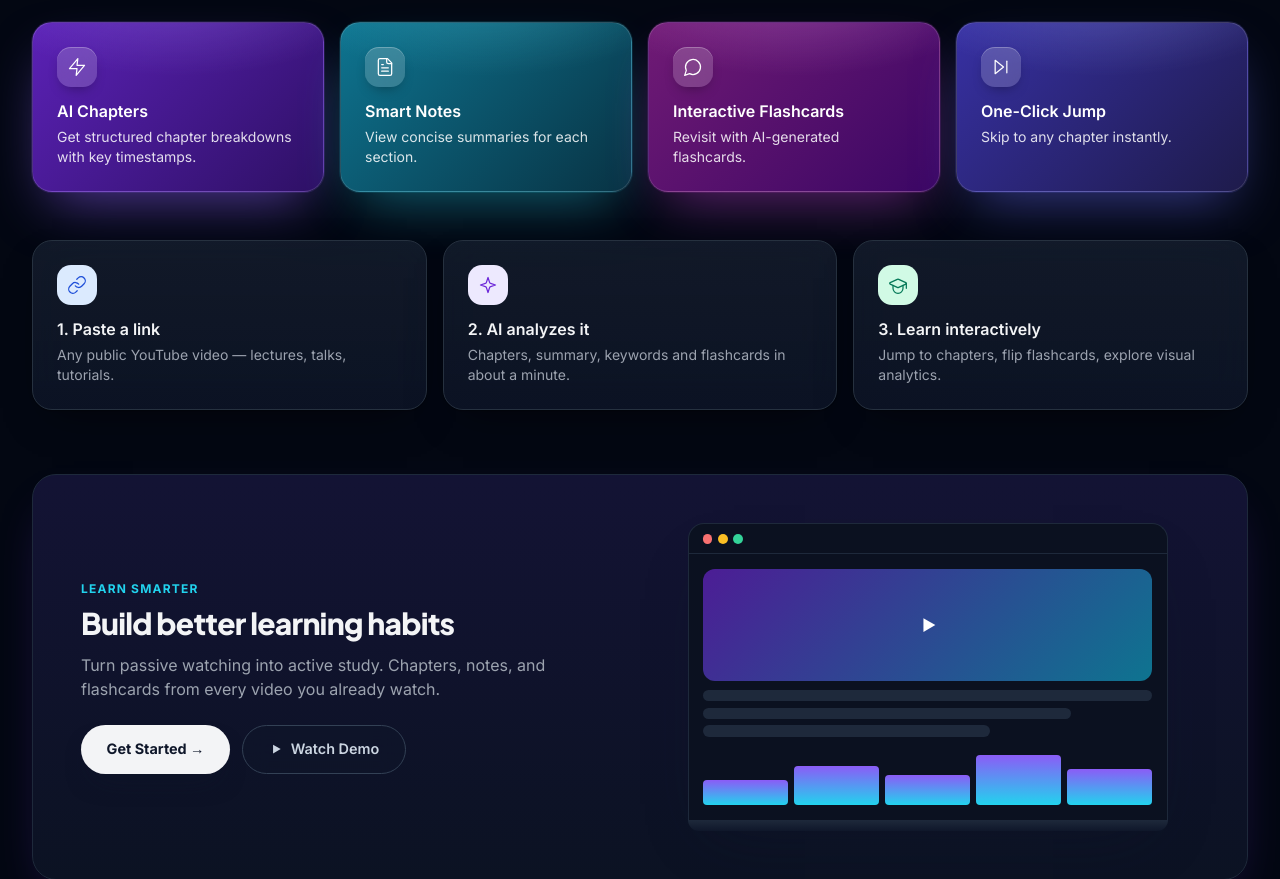
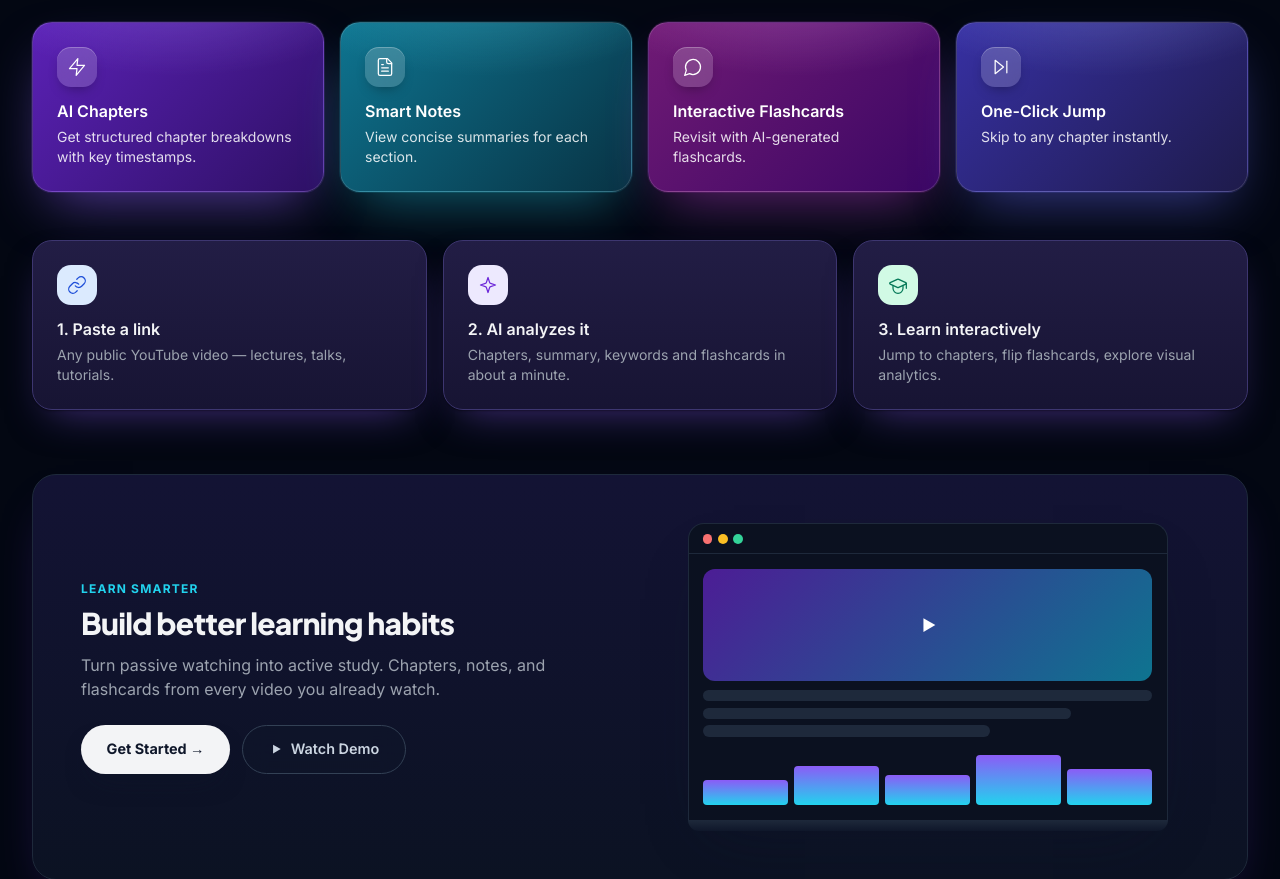
Before and after one commit to uzi612/EduClip, a Django app: page / in a window 1280 px wide. Shown: the part 875-1754 px from the top of the page. Run offline with Django 5.2, Linux system fonts and the light colour scheme; data that the repository does not hold is empty; style sheets or scripts are compiled from the project's sources; parts of the project's set-up code (start-up, migrations or seed data) failed here and were passed over.

Commit message:
feat(cards): visible uniform violet tint for how-it-works steps

```diff
--- a/static/css/landing.css
+++ b/static/css/landing.css
@@ -469,14 +469,14 @@
 /* How-it-works steps: one uniform, quiet-premium surface on all three —
    a whisper of cool neutral that lets the bold cards above carry the color. */
 #how-it-works .feature-card {
-  background: linear-gradient(180deg, #ffffff 0%, #f6f7fb 100%);
-  border-color: #e4e7f0;
-  box-shadow: 0 1px 2px rgba(15, 23, 42, 0.05), 0 16px 38px -18px rgba(15, 23, 42, 0.25);
+  background: linear-gradient(180deg, #efeafd 0%, #e2dbfa 100%);
+  border-color: #cfc5f3;
+  box-shadow: 0 1px 2px rgba(76, 29, 149, 0.12), 0 16px 38px -16px rgba(124, 58, 237, 0.45);
 }
 html.dark #how-it-works .feature-card {
-  background: linear-gradient(180deg, rgba(30, 41, 59, 0.55), rgba(15, 23, 42, 0.75));
-  border-color: #26313f;
-  box-shadow: 0 1px 2px rgba(0, 0, 0, 0.3), 0 18px 40px -20px rgba(0, 0, 0, 0.6);
+  background: linear-gradient(180deg, #221d45 0%, #171433 100%);
+  border-color: #3d3670;
+  box-shadow: 0 1px 2px rgba(0, 0, 0, 0.4), 0 18px 42px -18px rgba(139, 92, 246, 0.5);
 }
 html.dark .feature-card {
   border-color: #1e293b;
```
